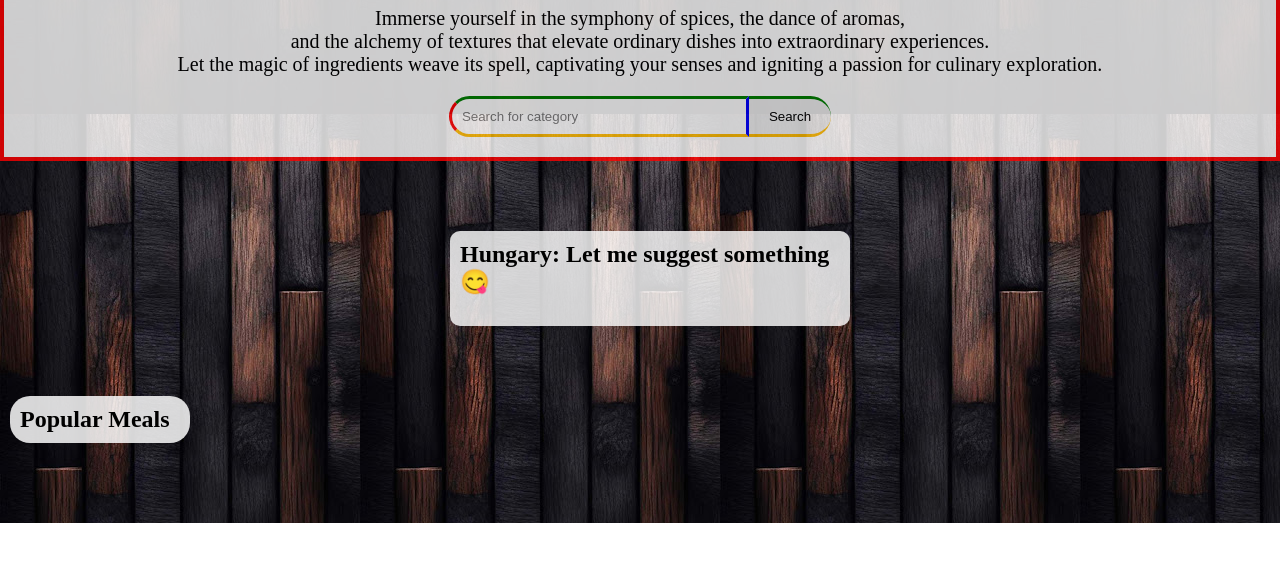
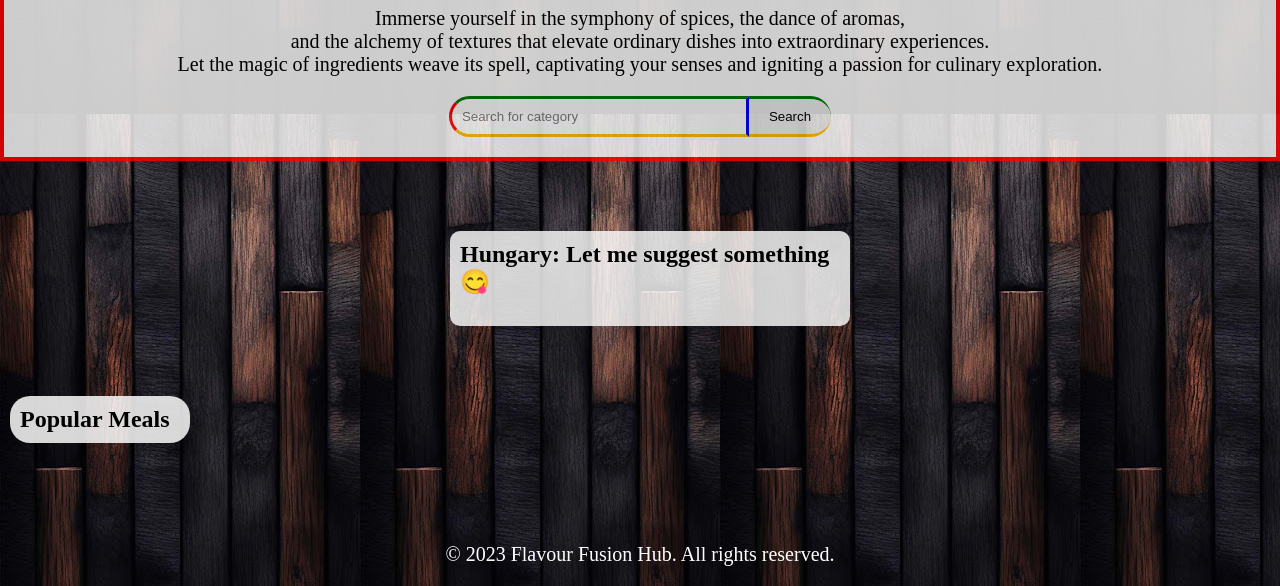
Before and after one commit to Devraj326/frontend-ca3-DOD-ca2, a plain HTML site: page index.html in a window 1280 px wide. Shown: the part 526-1112 px from the top of the page. Before the commit the page ends 1049 px from the top, so only its background shows below. Drawn offline with nearby package versions, Linux system fonts and the light colour scheme; no server answers.

Commit message:
Add files via upload

```diff
--- a/index.html
+++ b/index.html
@@ -55,6 +55,11 @@
       <div id="popular-meals"></div>
     </div>
 
+    <div class="footer">
+      <p>© 2023 Flavour Fusion Hub. All rights reserved.</p>
+
+    </div>
+
   </div>
 
 
--- a/styles.css
+++ b/styles.css
@@ -292,6 +292,14 @@
           }
 
       }
+    .footer{
+      color: white;
+      text-align: center;
+      margin-top: 20px;
+      margin-bottom: 20px;
+      font-size: 20px;
+      font-weight: 400;
+    }
 
 
 @media only screen and (max-width: 700px) {
```
